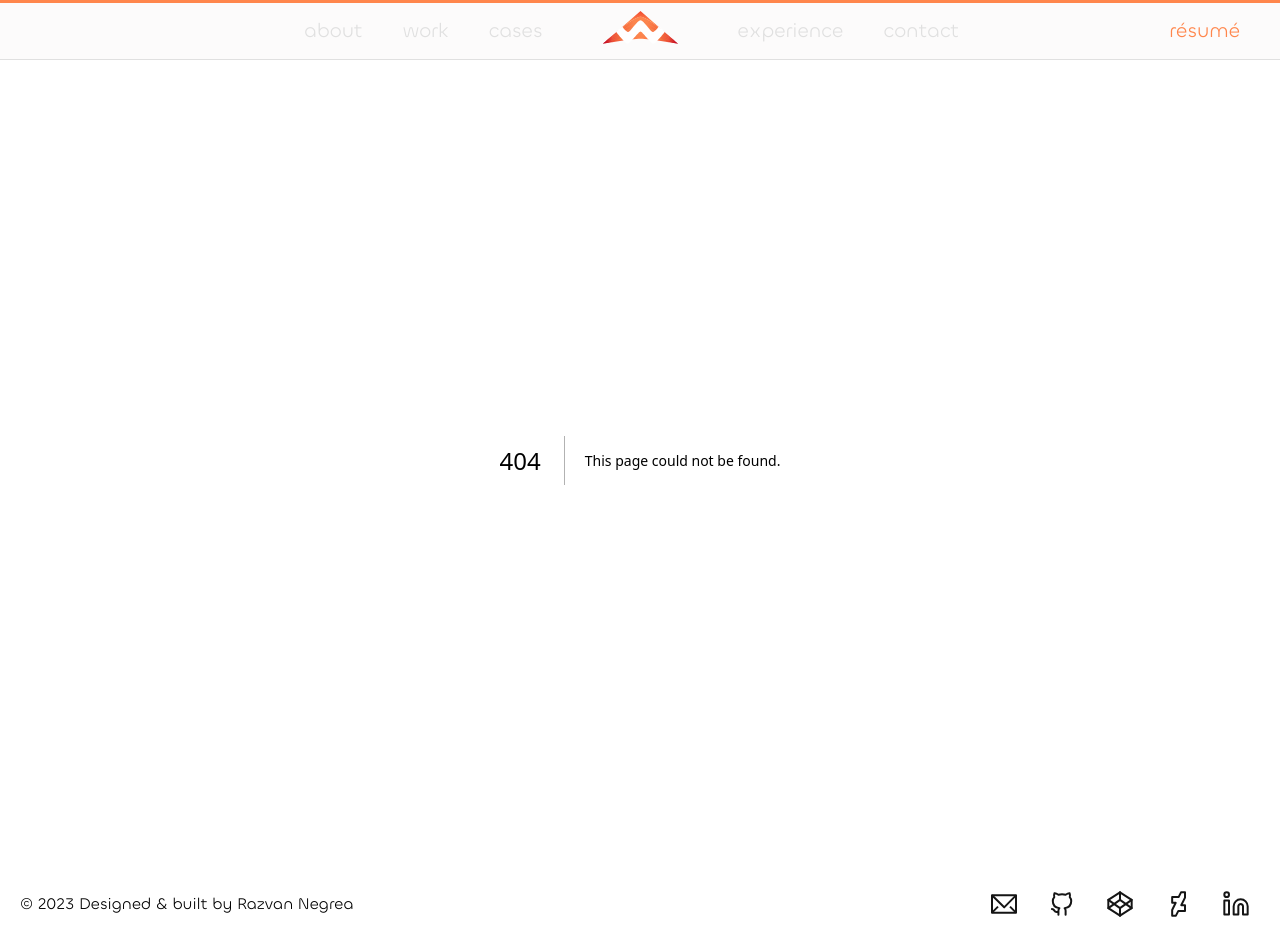
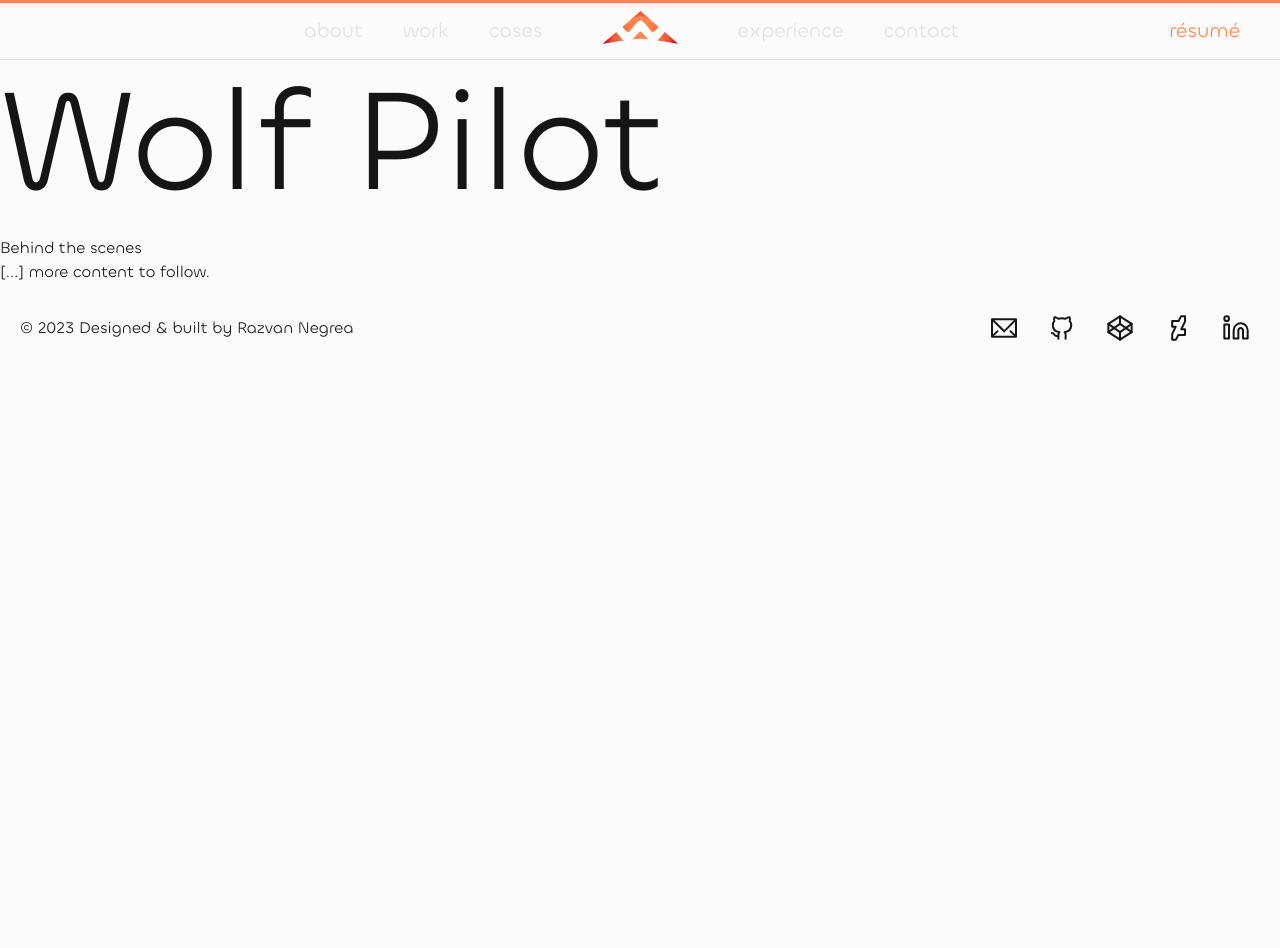
Before and after one commit to wolfpilot/wolfpilot.co, a Next.js app: page /cases/cawr in a window 1280 px wide. Before the commit this address had no page. After the commit the page ends 800 px from the top, so only its background shows below. Built offline with nearby package versions, Linux system fonts and the light colour scheme.

Commit message:
Add some basic Case Study pages and data

```diff
--- /dev/null
+++ b/src/data/cases/index.ts
@@ -0,0 +1,27 @@
+// Types
+import { CaseType } from "@components/cases/Cases"
+import { Tag } from "@components/showcase/types"
+
+// Data
+import { pageData as cawrPageData } from "./cawr"
+import { pageData as retrocadePageData } from "./retrocade"
+import { pageData as wolfPilotPageData } from "./wolfPilot"
+
+export interface Meta {
+  date: Date
+  title: string
+  tagline: string
+  category: CaseType
+  tags: Tag[]
+  technologies: string
+}
+
+export interface PageData {
+  meta: Meta
+}
+
+export const data: Record<string, PageData> = {
+  cawr: cawrPageData,
+  retrocade: retrocadePageData,
+  wolfPilot: wolfPilotPageData,
+}
--- /dev/null
+++ b/src/data/cases/wolfPilot.ts
@@ -0,0 +1,15 @@
+// Types
+import { Meta, PageData } from "./"
+
+export const meta: Meta = {
+  title: "Wolf Pilot",
+  tagline: "Behind the scenes",
+  category: "personal",
+  tags: ["web development", "web design"],
+  date: new Date("April 2017"),
+  technologies: "Jekyll, SASS, JS, Illustrator, PhotoShop",
+}
+
+export const pageData: PageData = {
+  meta,
+}
--- /dev/null
+++ b/src/pages/cases/cawr.tsx
@@ -0,0 +1,13 @@
+import { NextPage } from "next"
+
+// Data
+import { pageData } from "@data/cases/wolfPilot"
+
+// Components
+import CaseLayout from "./"
+
+const WolfPilotPage: NextPage = () => (
+  <CaseLayout meta={pageData.meta}>[...] more content to follow.</CaseLayout>
+)
+
+export default WolfPilotPage
--- /dev/null
+++ b/src/pages/cases/index.tsx
@@ -0,0 +1,38 @@
+import styled from "styled-components"
+
+// Types
+import { Meta } from "@data/cases"
+
+// Components
+import Heading from "@components/generic/Heading"
+import Text from "@components/generic/Text"
+
+export interface Props {
+  children: React.ReactNode
+  meta: Meta
+}
+
+const CaseLayout: React.FC<Props> = ({ children, meta }) => {
+  if (!meta?.title || !meta?.tagline) {
+    return null
+  }
+
+  return (
+    <Wrapper>
+      <Header>
+        <Heading level="h1">{meta.title}</Heading>
+        <Text>{meta.tagline}</Text>
+      </Header>
+
+      <Content>{children}</Content>
+    </Wrapper>
+  )
+}
+
+const Wrapper = styled.article``
+
+const Header = styled.header``
+
+const Content = styled.div``
+
+export default CaseLayout
```
Also changed, not shown: src/data/cases/cawr.ts (added, +16 -0 lines), src/data/cases/retrocade.ts (added, +16 -0 lines), src/pages/cases/retrocade.tsx (added, +13 -0 lines), src/pages/cases/wolf-pilot.tsx (added, +13 -0 lines).
